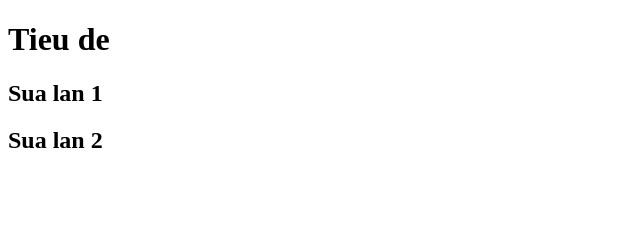
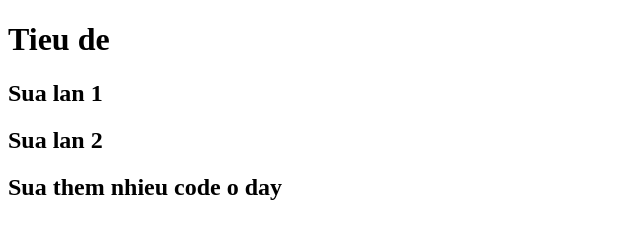
Before and after one commit to kelvinn0104/Duan6, a plain HTML site: page index.html in a window 1280 px wide. Shown: the whole page, without its empty margins (0-640 px from the left). Drawn offline with Linux system fonts and the light colour scheme.

Commit message:
sua code lan 1

```diff
--- a/index.html
+++ b/index.html
@@ -11,6 +11,7 @@
     <h1>Tieu de</h1>
     <h2>Sua lan 1</h2>
     <h2>Sua lan 2</h2>
+    <h2>Sua them nhieu code o day</h2>
 </body>
 
 </html>
```
